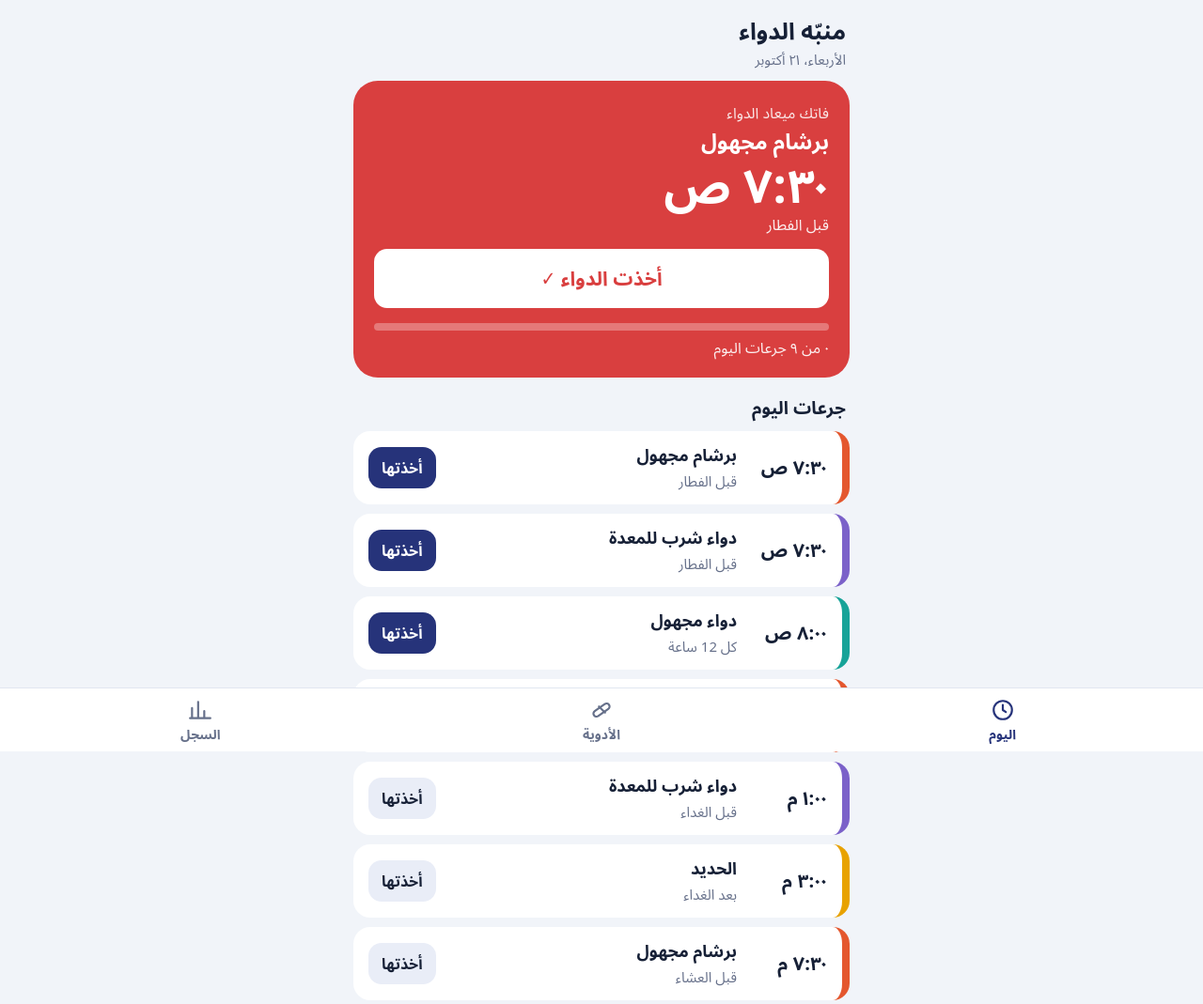
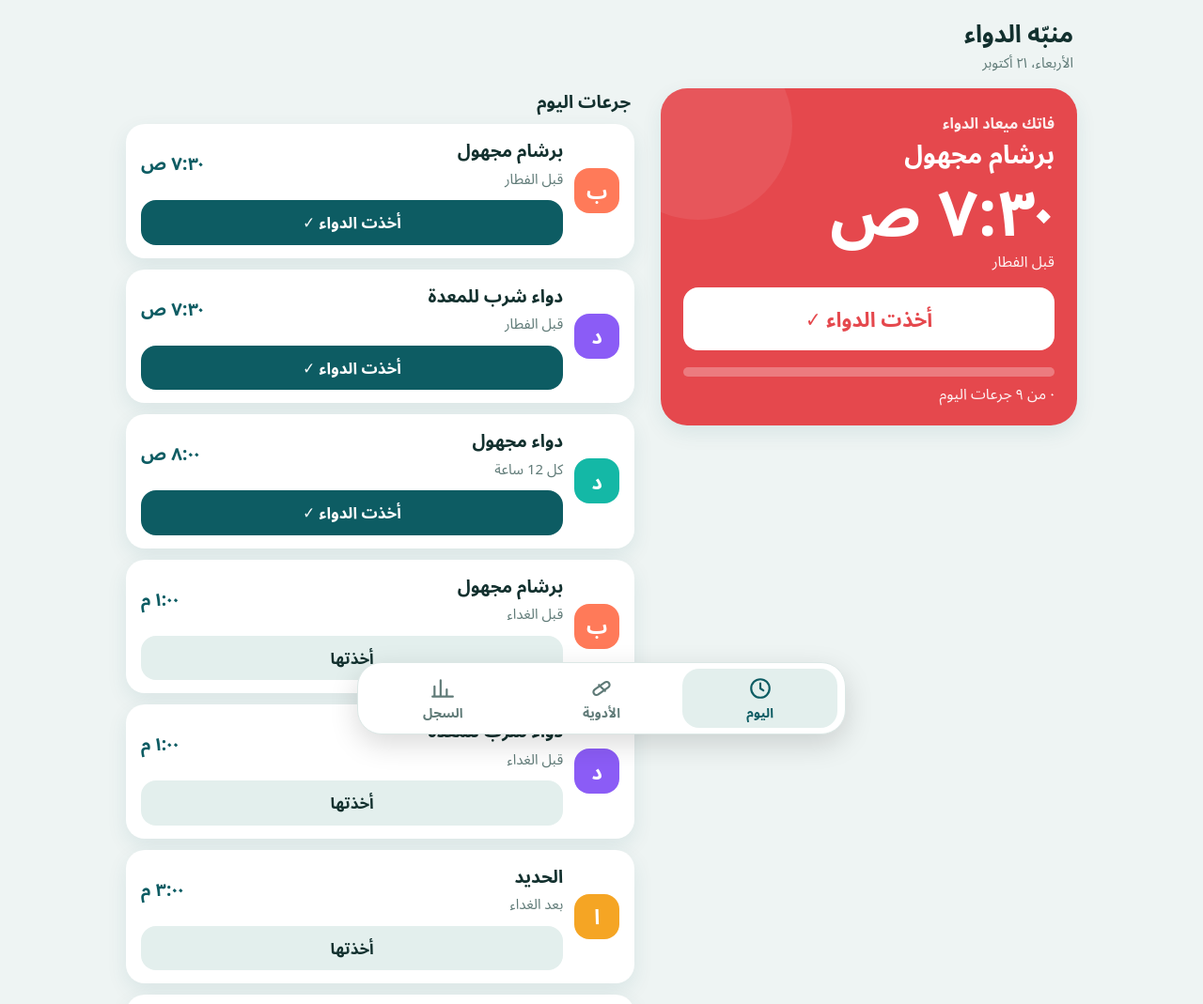
Before and after one commit to ahmedelargantene-gif/dawa, a website: page www/index.html in a window 1280 px wide. Shown: the top 1069 px of the page at 94% size. Drawn offline with Linux system fonts and the light colour scheme.

Commit message:
Update index.html

```diff
--- a/www/index.html
+++ b/www/index.html
@@ -1,60 +1,77 @@
 <!DOCTYPE html>
 <html lang="ar" dir="rtl"><head><meta charset="utf-8">
 <meta name="viewport" content="width=device-width,initial-scale=1,viewport-fit=cover">
-<meta name="theme-color" content="#26337a"><title>منبّه الدواء</title>
+<meta name="theme-color" content="#0d5c63"><title>منبّه الدواء</title>
 <style>
-:root{--bg:#f1f4f9;--card:#fff;--ink:#162036;--mut:#66708a;--line:#e1e6f0;--hero:#26337a;--ok:#1c9c5f;--bad:#d93f3f;--soft:#e9edf7}
-@media(prefers-color-scheme:dark){:root{--bg:#0f1426;--card:#1a2138;--ink:#eef1fa;--mut:#9aa5c4;--line:#2a3354;--hero:#3b4bb0;--ok:#2fae6f;--bad:#e0494f;--soft:#232b47}}
+:root{--bg:#eef4f3;--card:#fff;--ink:#12302e;--mut:#5f7a77;--line:#dbe7e5;--hero:#0d5c63;--ok:#23a26d;--bad:#e5484d;--soft:#e3efed;--acc:#f5a524;--sh:0 8px 22px rgba(13,92,99,.09)}
+@media(prefers-color-scheme:dark){:root{--bg:#0b1618;--card:#13262a;--ink:#e8f3f1;--mut:#8fb0ab;--line:#1f3a3f;--hero:#127783;--ok:#2fbf84;--bad:#f0575c;--soft:#1a3236;--sh:none}}
 *{box-sizing:border-box;-webkit-tap-highlight-color:transparent}
-body{margin:0;background:var(--bg);color:var(--ink);font-family:system-ui,"Noto Sans Arabic","Segoe UI",Tahoma,sans-serif;font-size:18px;line-height:1.5;padding-bottom:90px}
-.top{padding:calc(env(safe-area-inset-top,0px) + 14px) 20px 0;max-width:560px;margin:0 auto}
-.top h1{margin:0;font-size:25px}.top p{margin:0;color:var(--mut);font-size:15px}
-main{max-width:560px;margin:0 auto;padding:12px 16px}
+body{margin:0;background:var(--bg);color:var(--ink);font-family:system-ui,"Noto Sans Arabic","Segoe UI",Tahoma,sans-serif;font-size:18px;line-height:1.5;padding-bottom:104px}
+.top{padding:calc(env(safe-area-inset-top,0px) + 16px) 20px 0;max-width:600px;margin:0 auto}
+.top h1{margin:0;font-size:26px;letter-spacing:-.2px}.top p{margin:0;color:var(--mut);font-size:15px}
+main{max-width:600px;margin:0 auto;padding:12px 16px}
 section{display:none}section.on{display:block}
 .mut{color:var(--mut);font-size:15px;margin:4px 0}
-button{font:inherit;border:0;border-radius:14px;padding:12px 18px;background:var(--hero);color:#fff;font-weight:600;cursor:pointer}
+h2{font-size:19px;margin:20px 4px 10px}
+button{font:inherit;border:0;border-radius:16px;padding:13px 18px;background:var(--hero);color:#fff;font-weight:700;cursor:pointer}
+button:active{transform:scale(.98)}
 button.ghost{background:var(--soft);color:var(--ink)}
 button.del{background:transparent;color:var(--bad);padding:8px 10px}
 button.lnk{background:transparent;color:var(--mut);padding:2px 6px;font-size:14px;font-weight:400;text-decoration:underline}
-.hero{background:var(--hero);color:#fff;border-radius:26px;padding:20px 22px;margin-bottom:18px}
+:focus-visible{outline:3px solid var(--acc);outline-offset:2px}
+.hero{position:relative;overflow:hidden;background:var(--hero);color:#fff;border-radius:28px;padding:22px 24px;margin-bottom:18px;box-shadow:var(--sh)}
+.hero::after{content:"";position:absolute;left:-60px;top:-60px;width:200px;height:200px;border-radius:50%;background:rgba(255,255,255,.08)}
+.hero>*{position:relative;z-index:1}
 .hero.bad{background:var(--bad)}.hero.ok{background:var(--ok)}
-.hero small{opacity:.88;font-size:16px}
-.hero .big{font-size:50px;font-weight:700;line-height:1.1;margin:2px 0}
-.hero .nm{font-size:23px;font-weight:600}
-.hero .cd{opacity:.92;font-size:16px}
-.hero .bar{height:8px;border-radius:8px;background:rgba(255,255,255,.3);margin-top:16px;overflow:hidden}
-.hero .bar i{display:block;height:100%;background:#fff;border-radius:8px}
-.hero button{background:#fff;color:var(--hero);width:100%;margin-top:14px;font-size:21px;padding:16px}
+.hero small{opacity:.9;font-size:16px;font-weight:600}
+.hero .big{font-size:clamp(46px,13vw,68px);font-weight:800;line-height:1.05;margin:4px 0 6px}
+.hero .nm{font-size:24px;font-weight:700}
+.hero .cd{opacity:.94;font-size:16px}
+.hero .bar{height:10px;border-radius:10px;background:rgba(255,255,255,.28);margin-top:18px;overflow:hidden}
+.hero .bar i{display:block;height:100%;background:var(--acc);border-radius:10px}
+.hero button{background:#fff;color:var(--hero);width:100%;margin-top:16px;font-size:22px;padding:17px}
 .hero.bad button{color:var(--bad)}
-h2{font-size:19px;margin:18px 4px 10px}
-.dose{display:flex;align-items:center;gap:12px;background:var(--card);border-radius:18px;padding:12px 16px;margin-bottom:10px;border-right:8px solid var(--c)}
-.dose .tm{min-width:84px;font-weight:700;font-size:20px}
-.dose .in{flex:1;min-width:0}.dose .in b{display:block}
-.dose.done{opacity:.72}
-.dose .st{color:var(--ok);font-weight:700;font-size:15px}
-.dose .st.late{color:var(--bad)}
-.dose button.tk{padding:10px 14px;font-size:16px}
-.banner{background:var(--card);border:2px dashed var(--hero);border-radius:18px;padding:14px 16px;margin-bottom:16px}
-.banner button{margin-top:8px;width:100%}
-.med{background:var(--card);border-radius:18px;padding:12px 16px;margin-bottom:14px;border-right:8px solid var(--c)}
+.dose{display:grid;grid-template-columns:auto 1fr auto;gap:2px 12px;align-items:center;background:var(--card);border-radius:20px;padding:14px 16px;margin-bottom:12px;box-shadow:var(--sh)}
+.av{grid-row:1/3;width:48px;height:48px;border-radius:16px;background:var(--c);color:#fff;display:grid;place-items:center;font-size:22px;font-weight:800}
+.dose .in{min-width:0}.dose .in b{display:block;font-size:19px}
+.dose .tm{font-weight:800;font-size:19px;color:var(--hero)}
+.dose .act{grid-column:2/4;margin-top:8px}
+.dose button.tk{padding:11px 14px;font-size:17px;width:100%}
+.dose.done{opacity:.75}.dose.done .av{filter:saturate(.5)}
+.dn{display:flex;gap:10px;align-items:center}.st{color:var(--ok);font-weight:800;font-size:17px}
+.banner{background:var(--card);border-radius:22px;padding:16px 18px;margin-bottom:16px;box-shadow:var(--sh);border:2px solid var(--acc)}
+.banner button{margin-top:10px;width:100%}
+.med{background:var(--card);border-radius:22px;padding:14px 18px;margin-bottom:14px;box-shadow:var(--sh);border-top:8px solid var(--c)}
 .mh{display:flex;justify-content:space-between;align-items:center}.mh b{font-size:20px}
-.er{display:flex;align-items:center;gap:8px;flex-wrap:wrap;padding:8px 0;border-top:1px solid var(--line)}
+.er{display:flex;align-items:center;gap:8px;flex-wrap:wrap;padding:10px 0;border-top:1px solid var(--line)}
 .er.off{opacity:.5}.er .lb{flex:1 1 100%;color:var(--mut);font-size:15px}
-input,select{font:inherit;padding:9px 10px;border-radius:12px;border:1px solid var(--line);background:var(--bg);color:var(--ink)}
-input[type=time]{font-size:20px;width:128px}input[type=date]{width:150px;font-size:15px}
-input[type=checkbox]{width:26px;height:26px;accent-color:var(--ok)}
-.add{display:flex;gap:8px}.add input{flex:1}
-.hr{background:var(--card);border-radius:18px;padding:12px 16px;margin-bottom:10px}
-.hr .bar{height:8px;border-radius:8px;background:var(--soft);margin-top:8px;overflow:hidden}
-.hr .bar i{display:block;height:100%;background:var(--ok)}
-nav{position:fixed;bottom:0;left:0;right:0;display:flex;background:var(--card);border-top:1px solid var(--line);padding-bottom:env(safe-area-inset-bottom,0px)}
-nav button{flex:1;background:transparent;color:var(--mut);border-radius:0;padding:10px 0 8px;font-size:14px;font-weight:600}
-nav button.on{color:var(--hero)}
+input,select{font:inherit;padding:10px 12px;border-radius:14px;border:1.5px solid var(--line);background:var(--bg);color:var(--ink)}
+input[type=time]{font-size:20px;width:132px}input[type=date]{width:152px;font-size:15px}
+input[type=checkbox]{width:28px;height:28px;accent-color:var(--ok)}
+.add{display:flex;gap:8px}.add input{flex:1;min-width:0}
+.hr{background:var(--card);border-radius:20px;padding:14px 18px;margin-bottom:12px;box-shadow:var(--sh)}
+.hr .bar{height:10px;border-radius:10px;background:var(--soft);margin-top:10px;overflow:hidden}
+.hr .bar i{display:block;height:100%;background:var(--ok);border-radius:10px}
+nav{position:fixed;bottom:0;left:0;right:0;display:flex;gap:4px;padding:6px 8px calc(6px + env(safe-area-inset-bottom,0px));background:var(--card);border-top:1px solid var(--line)}
+nav button{flex:1;background:transparent;color:var(--mut);border-radius:18px;padding:8px 0 6px;font-size:14px;font-weight:700}
+nav button.on{background:var(--soft);color:var(--hero)}
 nav svg{display:block;margin:0 auto 2px;width:26px;height:26px;fill:none;stroke:currentColor;stroke-width:2;stroke-linecap:round;stroke-linejoin:round}
+@media(min-width:760px){
+ body{font-size:19px;padding-bottom:120px}
+ .top,main{max-width:1060px}
+ .top{padding-inline:28px}main{padding:16px 24px}
+ #s-today.on{display:grid;grid-template-columns:minmax(340px,.9fr) 1.1fr;gap:28px;align-items:start}
+ .colA{position:sticky;top:16px}.colB h2{margin-top:0}
+ #medsBox,#hist{display:grid;grid-template-columns:1fr 1fr;gap:16px;align-items:start}
+ #medsBox .med,#hist .hr{margin:0}
+ nav{left:50%;right:auto;transform:translateX(-50%);width:min(520px,92vw);bottom:18px;border:1px solid var(--line);border-radius:26px;box-shadow:0 10px 30px rgba(0,0,0,.15)}
+}
+@media(min-width:1100px){#medsBox{grid-template-columns:repeat(3,1fr)}#hist{grid-template-columns:repeat(3,1fr)}.hero .nm{font-size:27px}}
+@media(prefers-reduced-motion:reduce){button:active{transform:none}}
 </style></head><body>
 <div class="top"><h1>منبّه الدواء</h1><p id="date"></p></div>
 <main>
-<section id="s-today" class="on"><div id="banner"></div><div id="hero"></div><h2>جرعات اليوم</h2><div id="list"></div></section>
+<section id="s-today" class="on"><div class="colA"><div id="banner"></div><div id="hero"></div></div><div class="colB"><h2>جرعات اليوم</h2><div id="list"></div></div></section>
 <section id="s-meds"><div class="row" style="display:flex;gap:8px;margin-bottom:14px"><button data-act="enable" style="flex:1">تفعيل التنبيهات</button><button class="ghost" data-act="test" style="flex:1">تجربة الرنين</button></div><div id="status" class="mut"></div><div id="medsBox"></div>
 <h2>إضافة دواء جديد</h2><div class="add"><input id="newName" placeholder="اسم الدواء"><button data-act="addmed">إضافة</button></div></section>
 <section id="s-hist"><h2>آخر 7 أيام</h2><div id="hist"></div></section>
@@ -66,7 +83,8 @@ nav svg{display:block;margin:0 auto 2px;width:26px;height:26px;fill:none;stroke:
 </nav>
 <script>
 const KEY="dawa_v2",CH="dawa_ring";
-const COLORS=["#e4572e","#17a398","#7b61c9","#e8a200","#2d7dd2","#d1477a"];
+const COLORS=["#ff7a59","#14b8a6","#8b5cf6","#f5a524","#38a3f5","#ec4899"];
+const OLDC=["#e4572e","#17a398","#7b61c9","#e8a200","#2d7dd2","#d1477a"];
 const LABELS=["قبل الفطار","بعد الفطار","قبل الغداء","بعد الغداء","قبل العشاء","بعد العشاء","كل 12 ساعة","موعد آخر"];
 const uid=()=>Math.random().toString(36).slice(2,9);
 const mk=(l,t,date)=>({id:uid(),label:l,time:t,date:date||"",on:true});
@@ -78,6 +96,7 @@ const defaults=()=>[
  {id:"m5",name:"الديدان",color:COLORS[4],doses:[]}];
 let S;try{S=JSON.parse(localStorage.getItem(KEY))}catch(e){}
 if(!S||!Array.isArray(S.meds))S={meds:defaults(),log:{},enabled:false};
+S.meds.forEach(m=>{const i=OLDC.indexOf(m.color);if(i>=0)m.color=COLORS[i]});
 const $=id=>document.getElementById(id);
 const pad=n=>String(n).padStart(2,"0");
 const ar=s=>String(s).replace(/\d/g,d=>"٠١٢٣٤٥٦٧٨٩"[d]);
@@ -157,8 +176,8 @@ function renderToday(){
   else h=`<div class="hero"><div class="nm">لا توجد جرعات اليوم</div><div class="cd">أضف مواعيد من تبويب الأدوية.</div></div>`;
   $("hero").innerHTML=h;
   $("list").innerHTML=L.map(x=>{const tk=taken(x.o,k),late=!tk&&x.t<=now;
-    return `<div class="dose ${tk?"done":""}" style="--c:${x.m.color}"><div class="tm">${fmt(x.o.time)}</div><div class="in"><b>${esc(x.m.name)}</b><span class="mut">${esc(x.o.label)}</span></div>`+
-    (tk?`<div style="text-align:center"><div class="st">✓ تم</div><button class="lnk" data-undo="${x.o.id}">تراجع</button></div>`:`<button class="tk ${late?"":"ghost"}" data-take="${x.o.id}">أخذتها</button>`)+`</div>`}).join("")||'<p class="mut">لا توجد جرعات.</p>';
+    return `<div class="dose ${tk?"done":""}" style="--c:${x.m.color}"><div class="av">${esc([...x.m.name][0]||"د")}</div><div class="in"><b>${esc(x.m.name)}</b><span class="mut">${esc(x.o.label)}</span></div><div class="tm">${fmt(x.o.time)}</div>`+
+    (tk?`<div class="act dn"><span class="st">✓ تم أخذ الدواء</span><button class="lnk" data-undo="${x.o.id}">تراجع</button></div>`:`<button class="tk act ${late?"":"ghost"}" data-take="${x.o.id}">${late?"أخذت الدواء ✓":"أخذتها"}</button>`)+`</div>`}).join("")||'<p class="mut">لا توجد جرعات.</p>';
 }
 function renderMeds(){
   $("medsBox").innerHTML=S.meds.map(m=>`<div class="med" style="--c:${m.color}"><div class="mh"><b>${esc(m.name)}</b><button class="del" data-dm="${m.id}">حذف</button></div>`+
```
